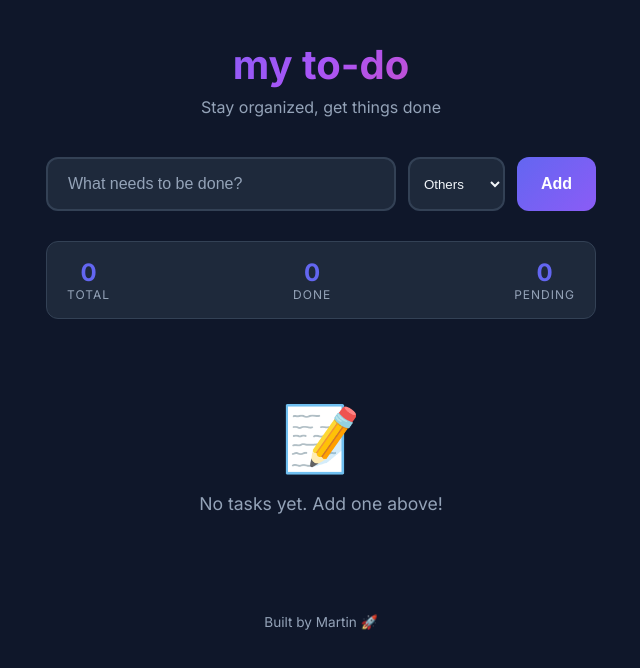
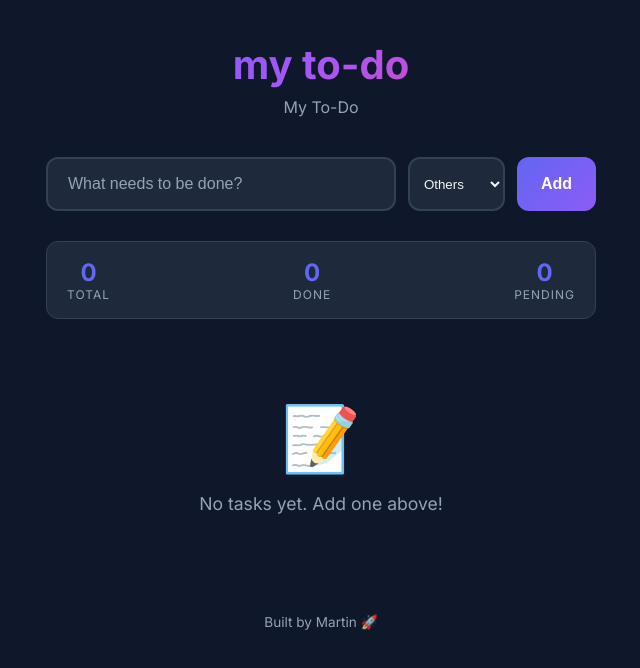
Before and after one commit to martinviscardini-pixel/my-todo-app, a plain HTML site: page index.html in a window 1280 px wide. Shown: the whole page, without its empty margins (319-959 px from the left). Drawn offline with Linux system fonts and the light colour scheme.

Commit message:
Update subtitle to My To-Do

```diff
--- a/index.html
+++ b/index.html
@@ -524,7 +524,7 @@
         <!-- Header -->
         <header>
             <h1>my to-do</h1>
-            <p class="subtitle">Stay organized, get things done</p>
+            <p class="subtitle">My To-Do</p>
         </header>
 
         <!-- Input Section -->
```
